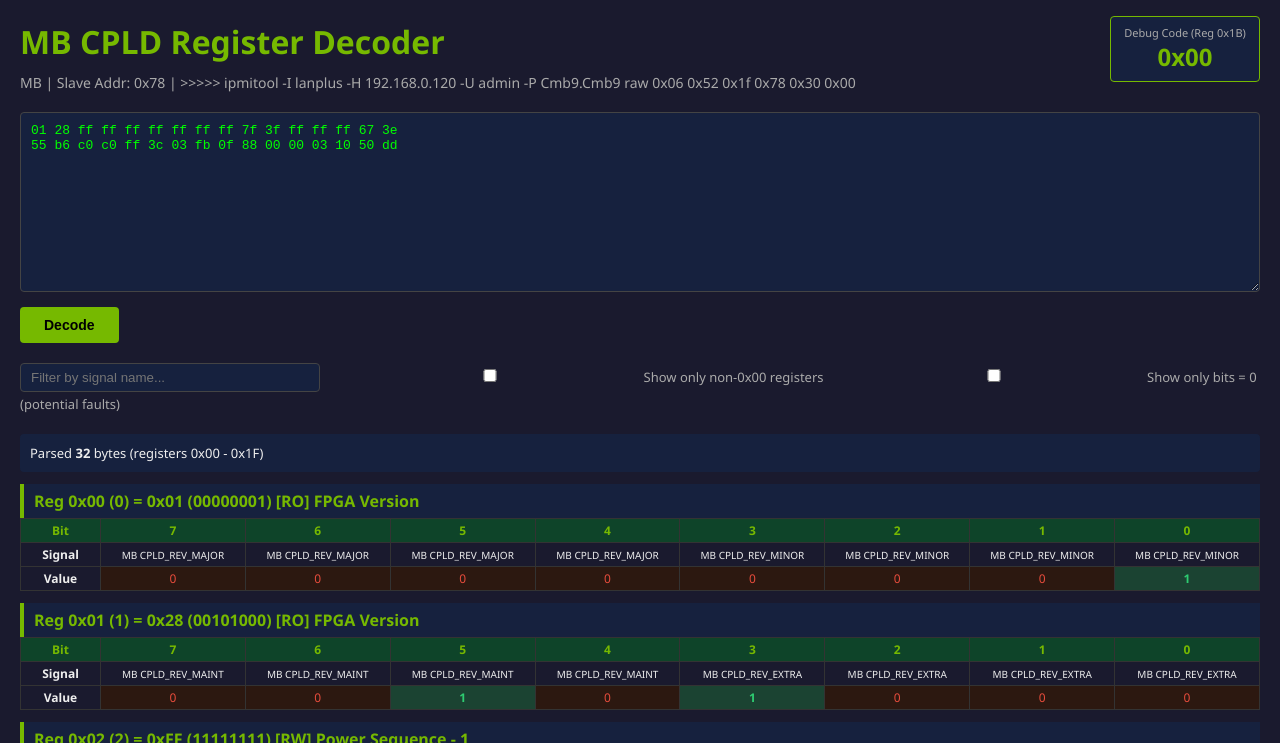
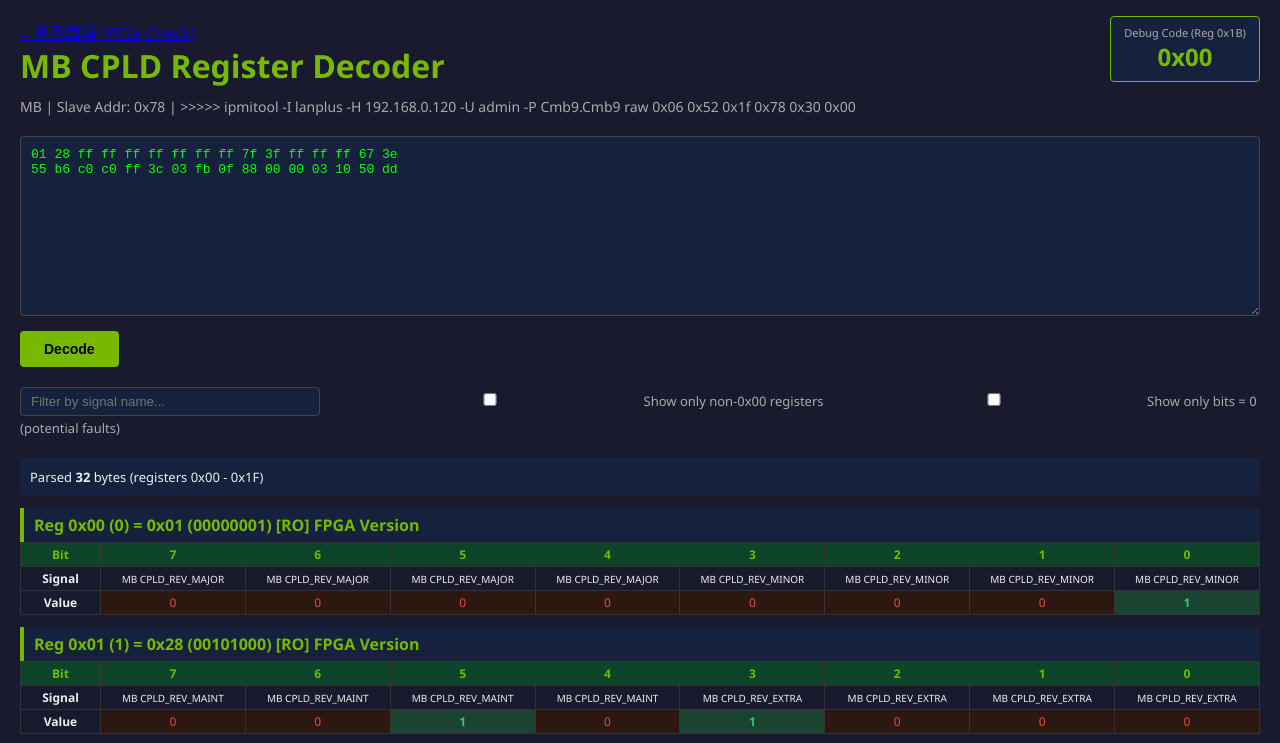
Before and after one commit to JJjmpJJ/pcie_check, a plain HTML site: page MB_cpld_decoder_J3.html in a window 1280 px wide. Shown: the top 743 px of the page. Drawn offline with Linux system fonts and the light colour scheme.

Commit message:
Add link to return to homepage in HTML

```diff
--- a/MB_cpld_decoder_J3.html
+++ b/MB_cpld_decoder_J3.html
@@ -3,6 +3,7 @@
 <head>
 <meta charset="UTF-8">
 <title>MB CPLD Register Decoder</title>
+<a href="./index.html">← 返回首頁 (PCIe Check)</a>
 <style>
 * { box-sizing: border-box; margin: 0; padding: 0; }
 body { font-family: 'Segoe UI', monospace; background: #1a1a2e; color: #eee; padding: 20px; }
```
